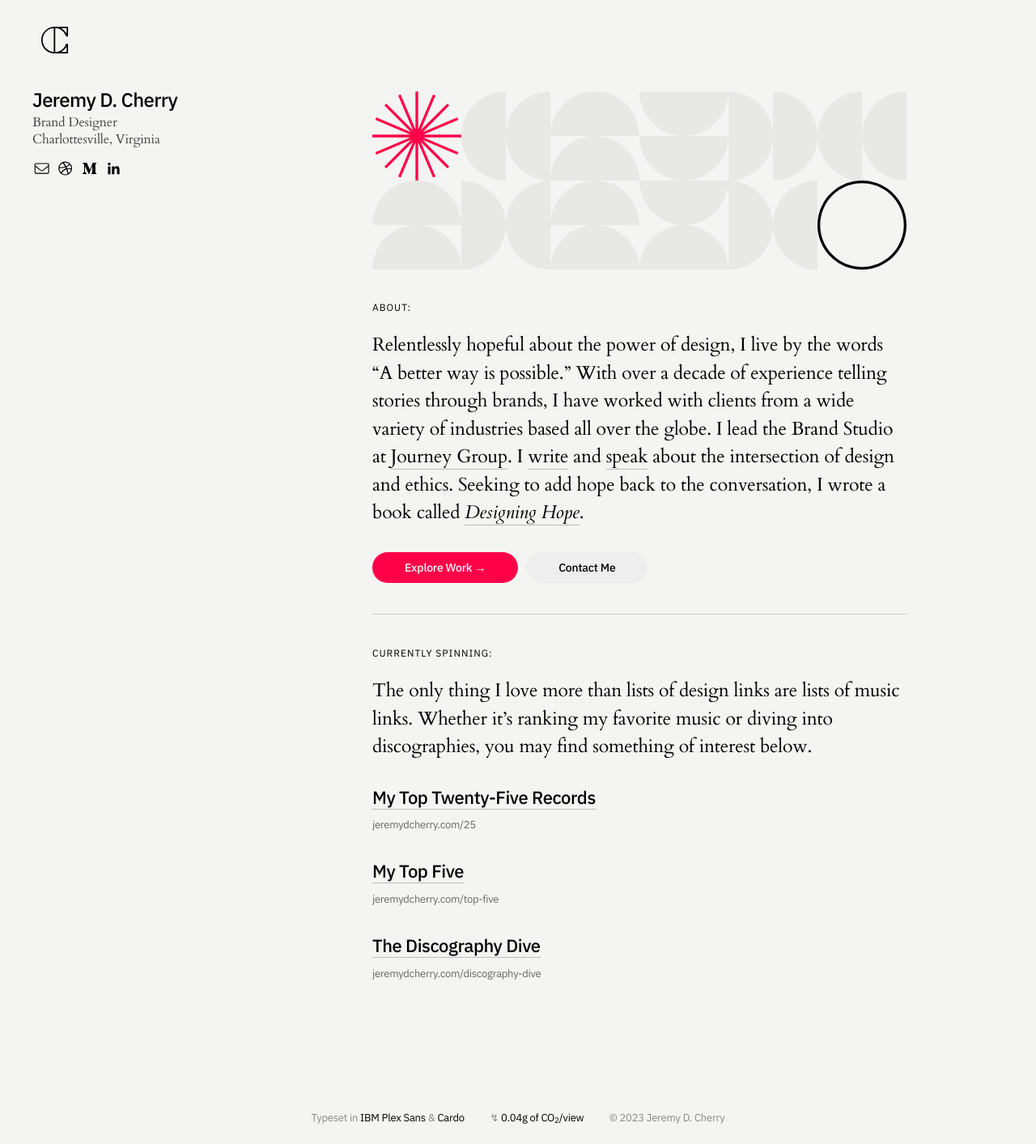
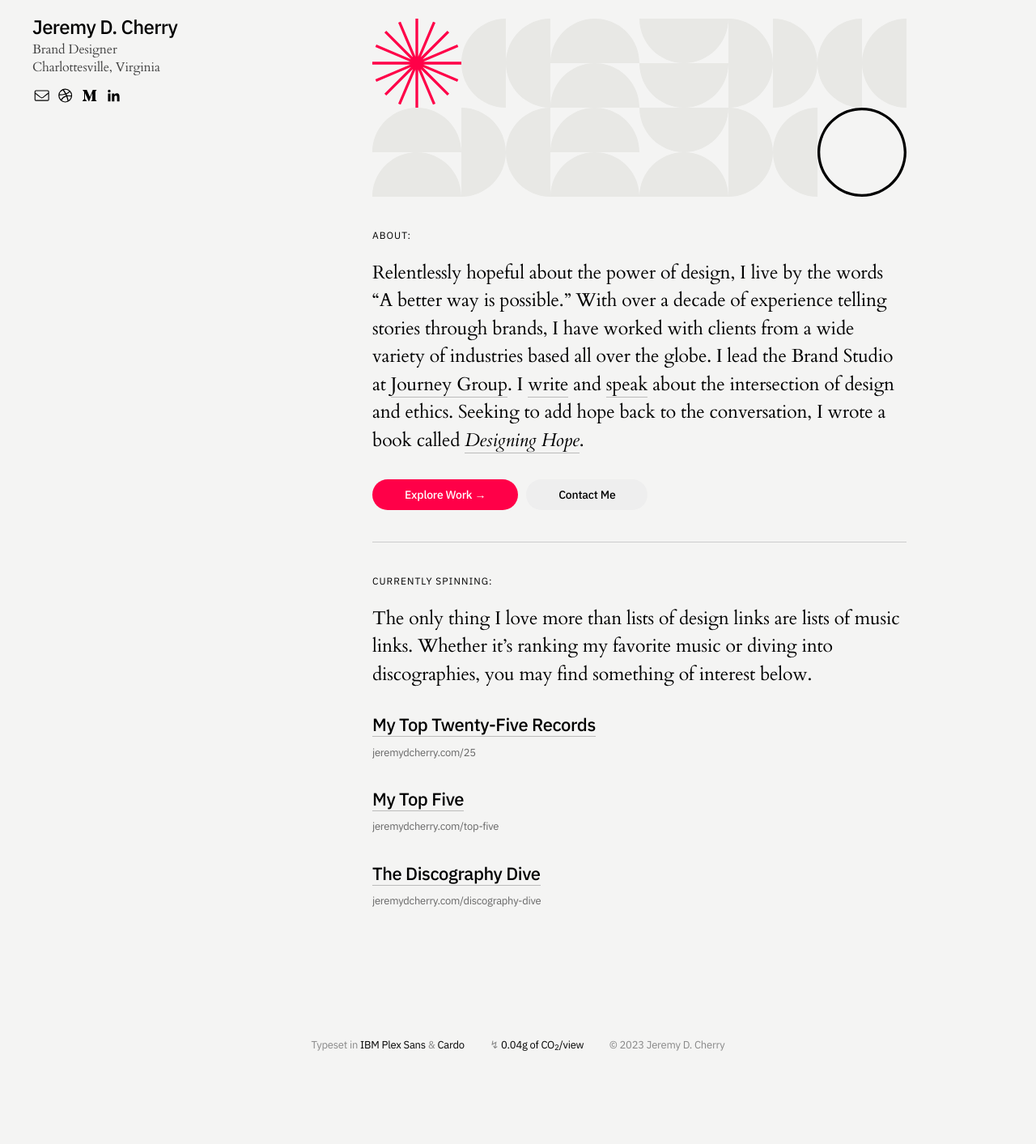
Before and after one commit to jeremydcherry/jeremydcherry.github.io, a Jekyll site: the page built from index.md, in a window 1280 px wide. Shown: the whole page at 81% size. Built offline with Jekyll 4.4.1, drawn with Linux system fonts in a browser that asks for light colours; after the commit the page ends 1323 px from its top, so only the background shows below that.

Commit message:
tweaked nav placements

```diff
--- a/_layouts/default.html
+++ b/_layouts/default.html
@@ -4,6 +4,7 @@
   {% include head.html %}
   </head>
   <body>
+  {% include nav.html %}
     <main id="content" class="main-content" role="main">
       <div class="main-wrapper">
       <div class="main-inner">
--- a/_layouts/primary.html
+++ b/_layouts/primary.html
@@ -4,7 +4,6 @@
   {% include head.html %}
   </head>
   <body>
-  {% include nav.html %}
     <main id="content" class="main-content" role="main">
       <div class="main-wrapper">
       <div class="main-inner">
```
